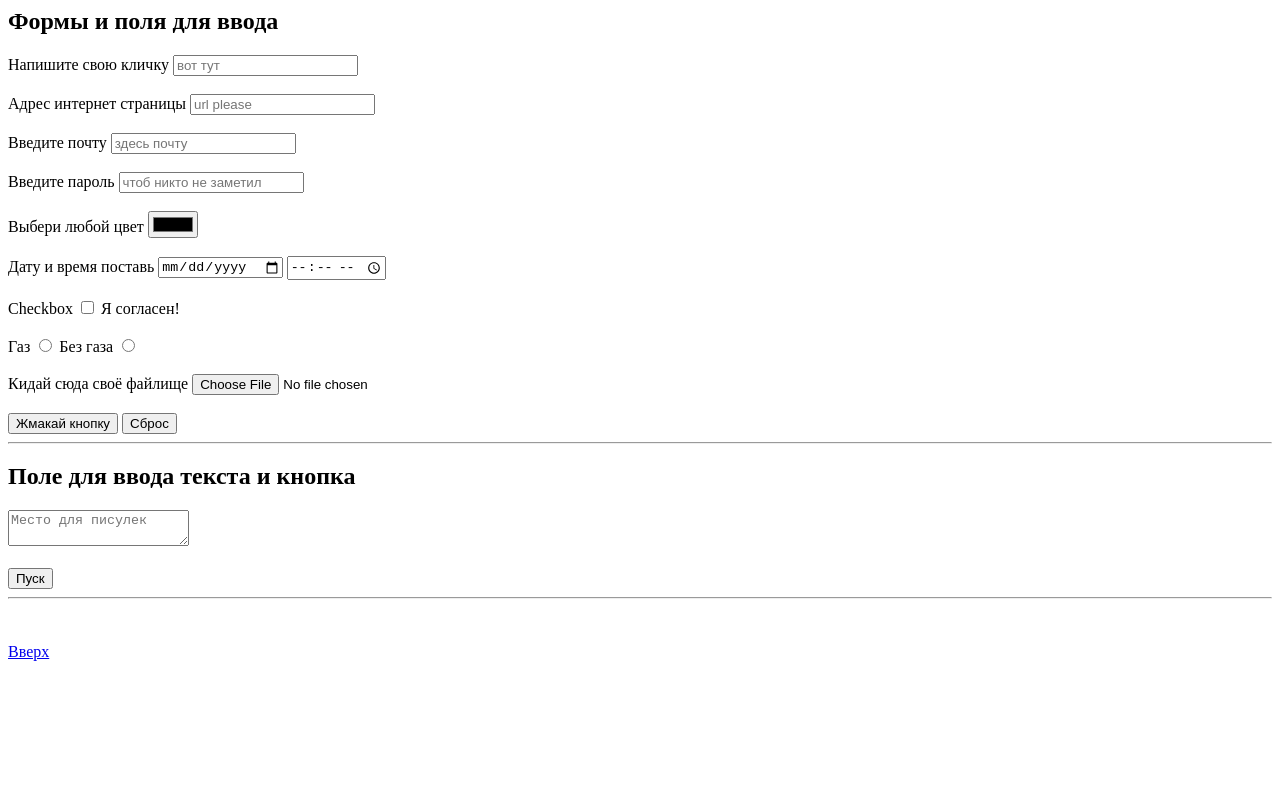
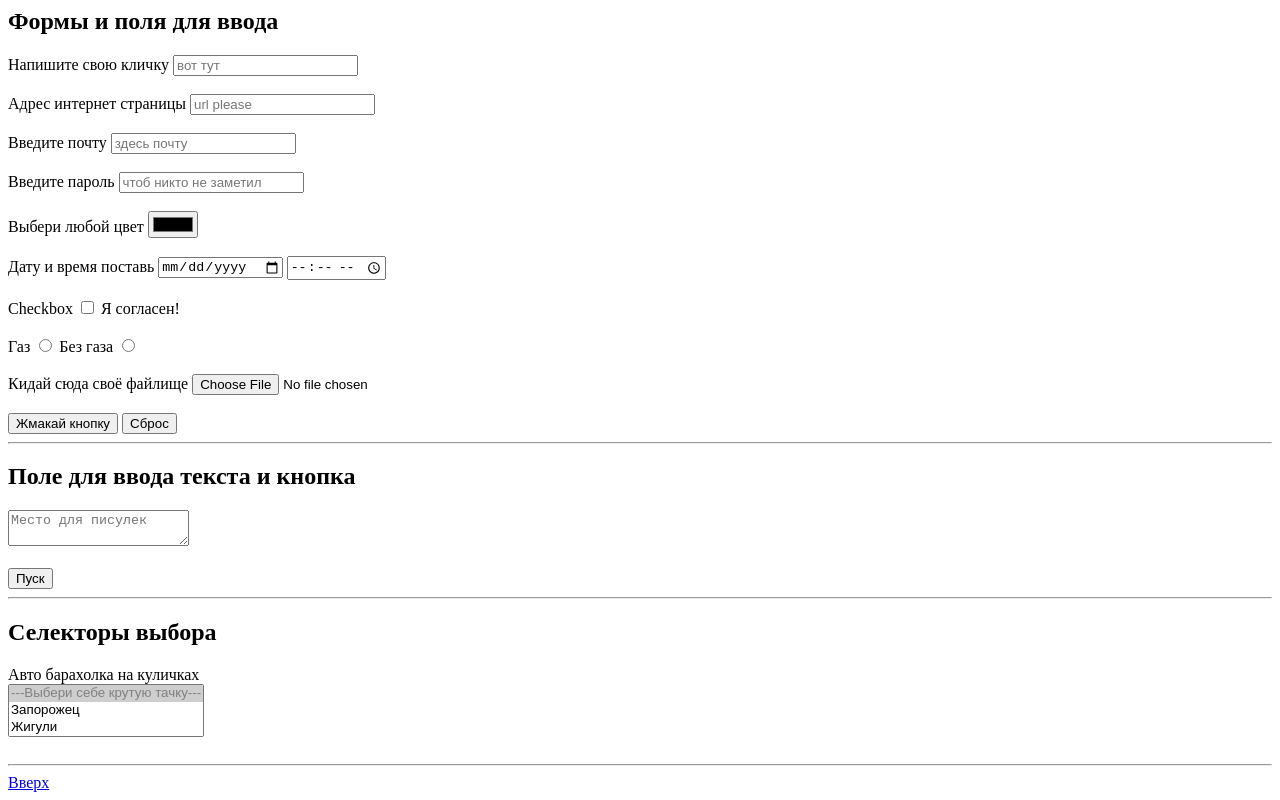
Before and after one commit to Maslenko/html_5_lessons, a plain HTML site: page index.html in a window 1280 px wide. Shown: the part 3476-4276 px from the top of the page. Before the commit the page ends 4145 px from the top, so only its background shows below. Drawn offline with Linux system fonts and the light colour scheme.

Commit message:
selector updated

```diff
--- a/index.html
+++ b/index.html
@@ -196,21 +196,33 @@
 				<input type="submit" value="Жмакай кнопку" name="">
 				<input type="reset" value="Сброс" name="">
 			</form>
-
 			<hr>
-
 		<h2>Поле для ввода текста и кнопка</h2>
-
-			<form>
-				<textarea placeholder="Место для писулек" maxlength=""></textarea><br><br>
-				<button type="reset">Пуск</button>
-			</form>
-
+		<form>
+			<textarea placeholder="Место для писулек" maxlength=""></textarea><br><br>
+			<button type="reset">Пуск</button>
+		</form>
 		<hr>
-
+		<h2>Селекторы выбора</h2>
+		<form>
+			<label>Авто барахолка на куличках</label><br>
+			<select multiple size="3">
+				<option disabled selected>---Выбери себе крутую тачку---</option>
+				<option>Запорожец</option>
+				<option>Жигули</option>
+				<option>Москвич</option>
+				<option>Волга</option>
+				<option>Таврия</option>
+				<option>ЗИЛ</option>
+				<option>УАЗ</option>
+				<option>Нива</option>
+				<option>Камаз</option>
+				<option>ИЖ</option>
+				<option>Славута</option>
+			</select>
+		</form>
 		<br>
-		<br>
-
+		<hr>
 		<a name="bottomOfPage"></a>
 		<a href="#topOfPage">Вверх</a>
 
```
